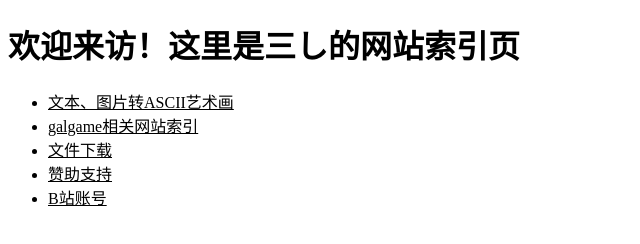
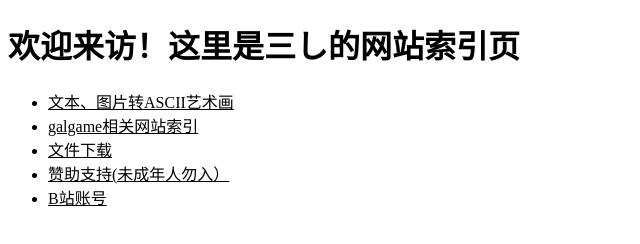
Before and after one commit to 250502520/-gal.us.kg-, a plain HTML site: page index.html in a window 1280 px wide. Shown: the whole page, without its empty margins (0-640 px from the left). Drawn offline with Linux system fonts and the light colour scheme.

Commit message:
Update index.html

```diff
--- a/index.html
+++ b/index.html
@@ -32,7 +32,7 @@
         <li><a href="https://ascii.gal.us.kg" target="_blank">文本、图片转ASCII艺术画</a></li>
         <li><a href="https://suoyin.gal.us.kg" target="_blank">galgame相关网站索引</a></li>
         <li><a href="https://gal.us.kg/files" target="_blank">文件下载</a></li>
-        <li><a href="https://donate.gal.us.kg" target="_blank">赞助支持</a></li>
+        <li><a href="https://donate.gal.us.kg" target="_blank">赞助支持(未成年人勿入）</a></li>
         <li><a href="https://b23.tv/G2AQkMd" target="_blank">B站账号</a></li>
 
     </ul>
```
